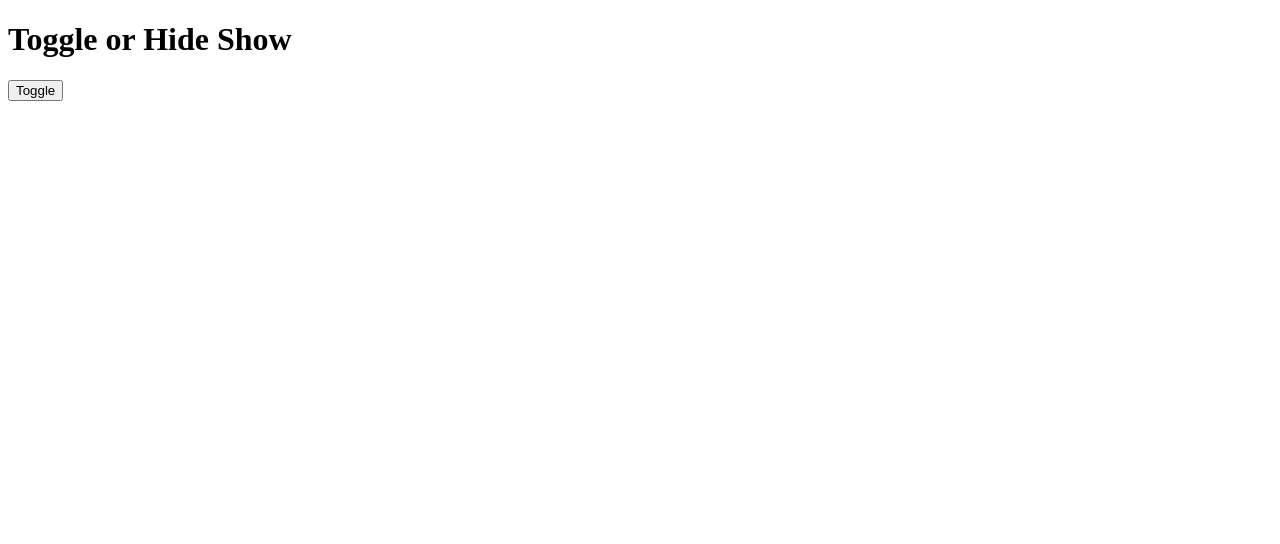
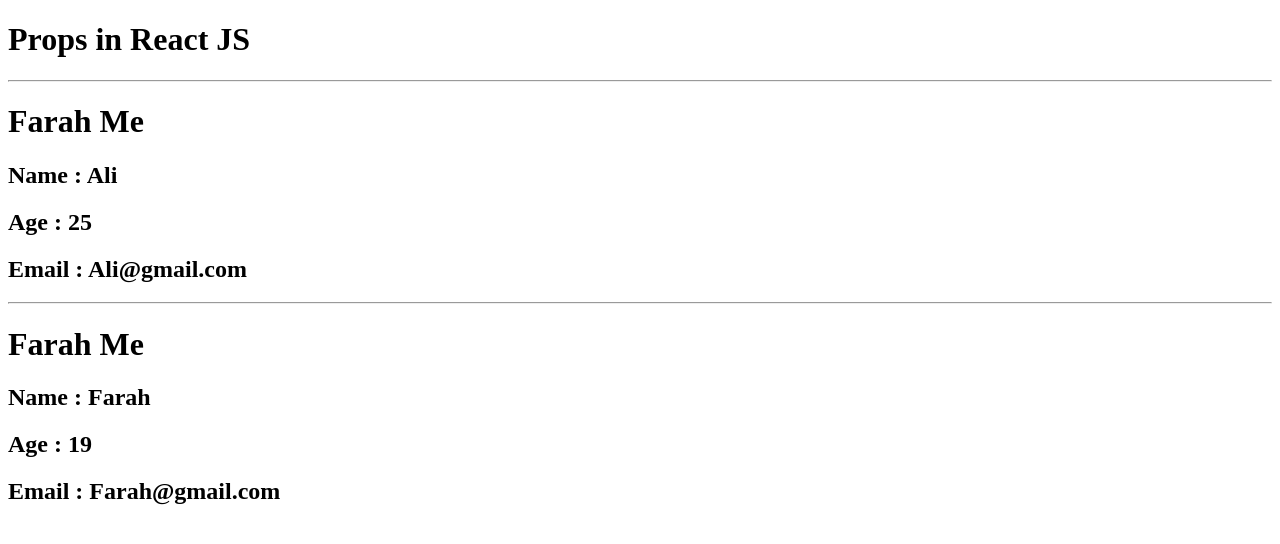
Before and after one commit to Farah-Saleem270/Reactjs-practice, a React (Vite) app: page / in a window 1280 px wide. Shown: the top 544 px of the page. Built offline with nearby package versions, Linux system fonts and the light colour scheme.

Commit message:
add some new code

```diff
--- a/src/App.jsx
+++ b/src/App.jsx
@@ -108,20 +108,76 @@
 // }
 // export default App
 
-import { useState } from "react"
+// import { useState } from "react"
+// import User from "./User"
+// function App() {
+//   const [display, setDisplay] = useState(false)//ture
+//   return (
+//     <>
+//       <h1>Toggle or Hide Show</h1>
+//       <button onClick={() => setDisplay(!display)}>Toggle</button>
+
+//       {
+//         // display ? <h1>Farah</h1> : null
+//         display ? <User /> : null
+//       }
+//     </>
+//   )
+// }
+
+// export default App
+
+// import { useState } from "react"
+
+// function App() {
+//   const [count, setCount] = useState(0)
+//   return (
+//     <div>
+//       <h1> Multiple Conditions or Else If</h1>
+//       <h1>{count}</h1>
+//       <button onClick={()=> setCount(count+1)}>Counter</button>
+//       {
+//         count==0? <h1>Condition 0</h1>
+//         :count==1? <h1>Condition 1</h1>
+//         :count==2? <h1>Condition 2</h1>
+//         :count==3? <h1>Condition 3</h1>
+//         :count==4? <h1>Condition 4</h1>
+//         :null
+//       }
+//     </div>
+//   )
+// }
+
+// export default App
+
+
+//Pass data between component
 import User from "./User"
-function App() {
-  const [display, setDisplay] = useState(false)//ture
-  return (
-    <>
-      <h1>Toggle or Hide Show</h1>
-      <button onClick={() => setDisplay(!display)}>Toggle</button>
+function App(){
+  // let Username = "Farah";
+  // let age = 19;
+  // let email = "farah@gmail.com";
 
-      {
-        // display ? <h1>Farah</h1> : null
-        display ? <User /> : null
-      }
-    </>
+  let Userobj = {
+    name : "Ali",
+    age : 25,
+    email : "Ali@gmail.com",
+
+  }
+  let Userobj2 = {
+    name : "Farah",
+    age : 19,
+    email : "Farah@gmail.com",
+
+  }
+  return(
+    <div>
+      <h1>Props in React JS</h1>
+      {/* <User name="Yaha" age={19} email="@hdshdshd"/> */}
+      {/* <User name={Username} age={age} email={email}/> */}
+      <User user= {Userobj}/>
+      <User user= {Userobj2}/>
+    </div>
   )
 }
 
--- a/src/User.jsx
+++ b/src/User.jsx
@@ -1,7 +1,13 @@
-function User(){
+function User({user}){
+    console.log(name);
+
     return(
         <div>
+            <hr />
             <h1>Farah Me</h1>
+            <h2>Name : {user.name}</h2>
+            <h2>Age : {user.age}</h2>
+            <h2>Email : {user.email}</h2>
         </div>
     )
 }
```
